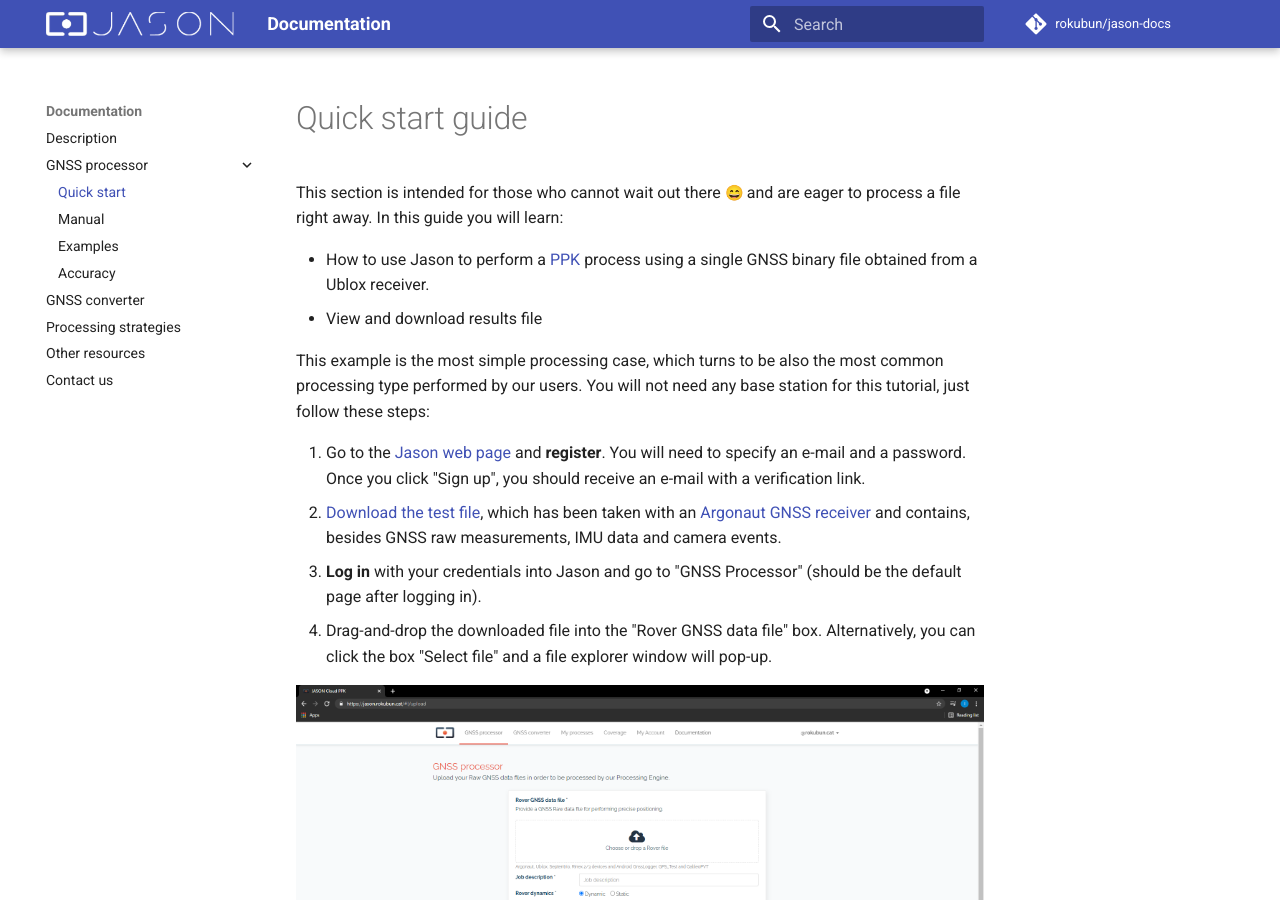
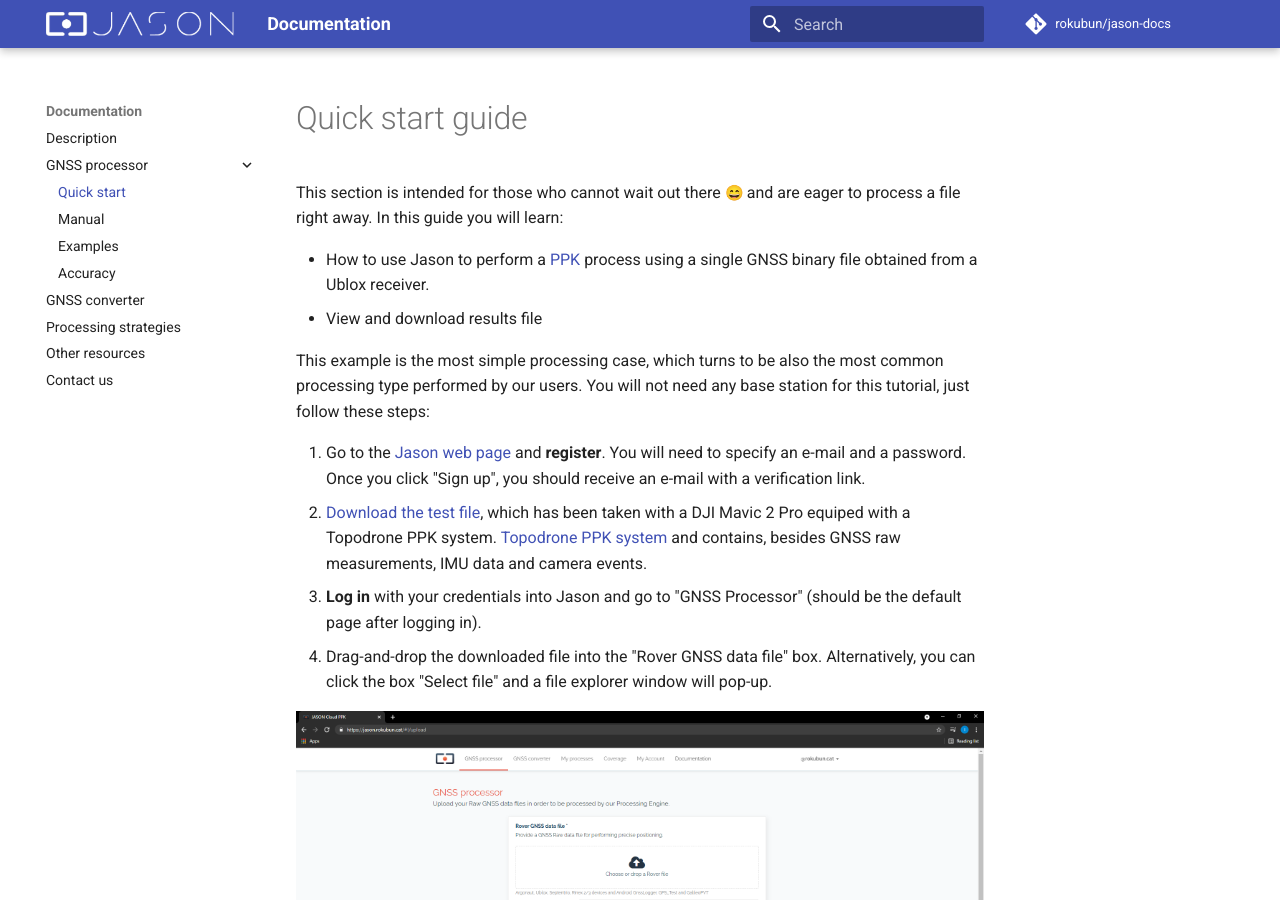
Before and after one commit to rokubun/jason-docs, an MkDocs documentation site: the page built from docs/quickstart.md, in a window 1280 px wide and 900 px high. Built offline with MkDocs 1.6.1 and Material for MkDocs 9.7.7, drawn with Linux system fonts in a browser that asks for light colours; emoji names are drawn with the system emoji font; some web fonts are replaced; comment, search, counter and statistics services are not loaded.

Commit message:
fix: Topodrone PPK system description added

```diff
--- a/docs/quickstart.md
+++ b/docs/quickstart.md
@@ -14,8 +14,8 @@
 1. Go to the [Jason web page](https://jason.rokubun.cat) and **register**. You will
   need to specify an e-mail and a password. Once you click "Sign up", you should
   receive an e-mail with a verification link.
-2. [Download the test file](https://github.com/rokubun/jason-docs/blob/master/assets/XXXX00CAT_R_20201201204_22M_01S_MO.rnx?raw=true), which has been taken with an
-   [Argonaut GNSS receiver](https://www.rokubun.cat/gnss-receiver/)
+2. [Download the test file](https://github.com/rokubun/jason-docs/blob/master/assets/XXXX00CAT_R_20201201204_22M_01S_MO.rnx?raw=true), which has been taken with a DJI Mavic 2 Pro equiped with a Topodrone PPK system.
+   [Topodrone PPK system](https://topodrone.org/product/drones/pro/m2p-ppk/)
   and contains, besides GNSS raw measurements, IMU data and camera events.
 3. **Log in** with your credentials into Jason and go to "GNSS Processor"
   (should be the default page after logging in).
```
